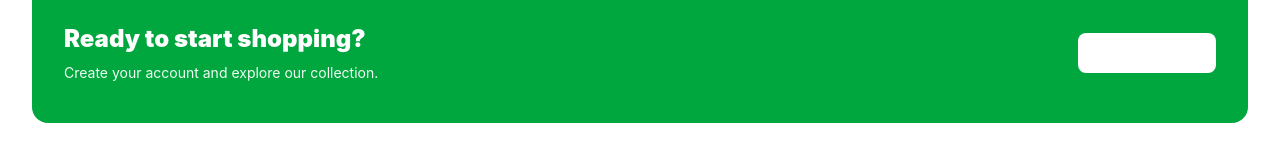
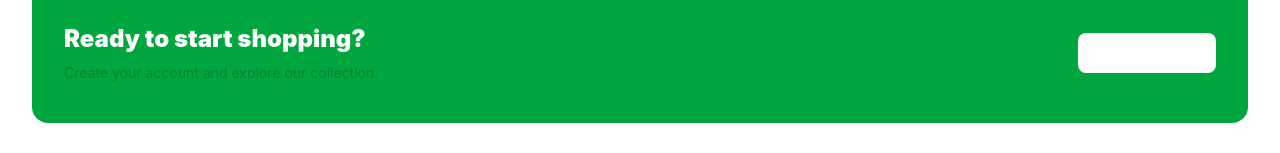
Before and after one commit to sirdrick037-svg/shopco-store, a React (Vite) app: page / in a window 1280 px wide. Shown: the part 1731-1884 px from the top of the page. Built offline with nearby package versions, Linux system fonts and the light colour scheme.

Commit message:
edit home .jsx

```diff
--- a/src/pages/Home.jsx
+++ b/src/pages/Home.jsx
@@ -289,7 +289,7 @@ function Home() {
               Ready to start shopping?
             </h2>
 
-            <p className="mt-2 text-sm text-green-50">
+            <p className="mt-2 text-sm text-green-700">
               Create your account and explore our collection.
             </p>
 
@@ -297,7 +297,7 @@ function Home() {
 
           <Link
             to="/login"
-            className="inline-flex items-center gap-2 rounded-lg bg-white px-6 py-3 text-xs font-bold text-green-700 transition hover:bg-gray-100"
+            className="inline-flex items-center gap-2 rounded-lg bg-white px-6 py-3 text-xs font-bold text-green-700 transition hover:bg-gray-700"
           >
             Get Started
             <ArrowRight size={15} />
```
